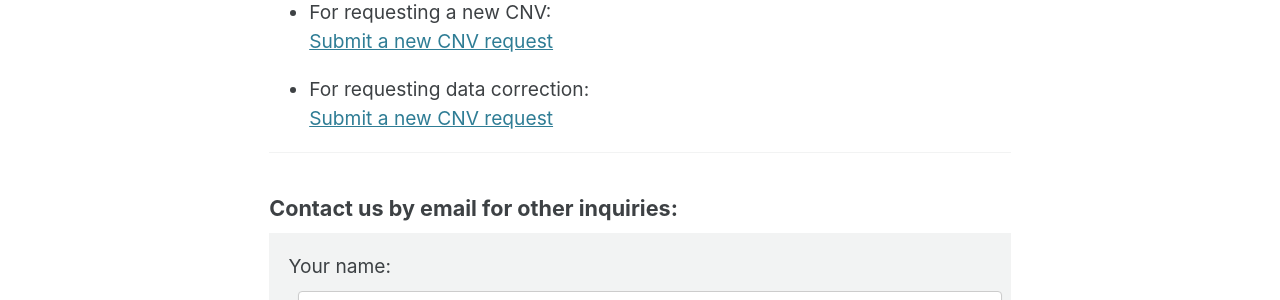
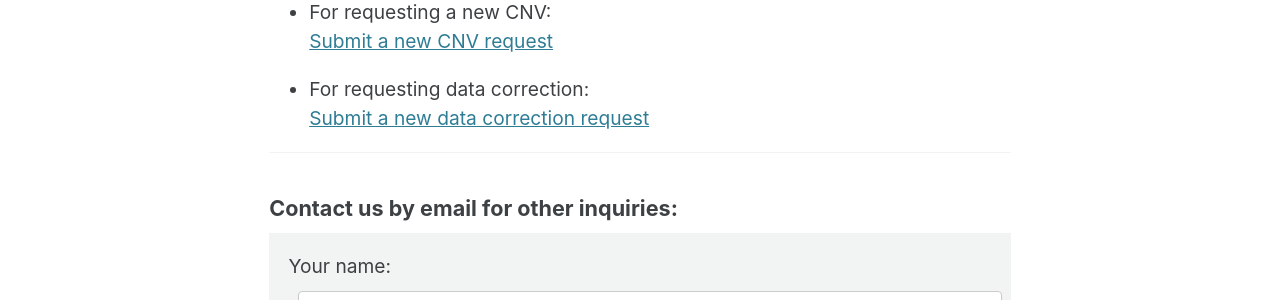
Before and after one commit to CNVPathwayAtlas/cnv-website, a Jekyll site: the page built from _pages/4-contact.md, in a window 1280 px wide. Shown: the part 232-532 px from the top of the page. Built offline with Jekyll 4.4.1, drawn with Linux system fonts in a browser that asks for light colours; cached includes are drawn as plain includes.

Commit message:
Correct the data correction message

```diff
--- a/_pages/4-contact.md
+++ b/_pages/4-contact.md
@@ -9,7 +9,7 @@ layout: single
 <a href="https://github.com/alexandra-valeanu/cnv-booklet/issues/new?template=1-request-new-cnv.yml" target="_blank">Submit a new CNV request</a>
 
 - For requesting data correction:
-<a href="https://github.com/alexandra-valeanu/cnv-booklet/issues/new?template=2-request-correction.yml" target="_blank">Submit a new CNV request</a>
+<a href="https://github.com/alexandra-valeanu/cnv-booklet/issues/new?template=2-request-correction.yml" target="_blank">Submit a new data correction request</a>
 
 ---
 
```
